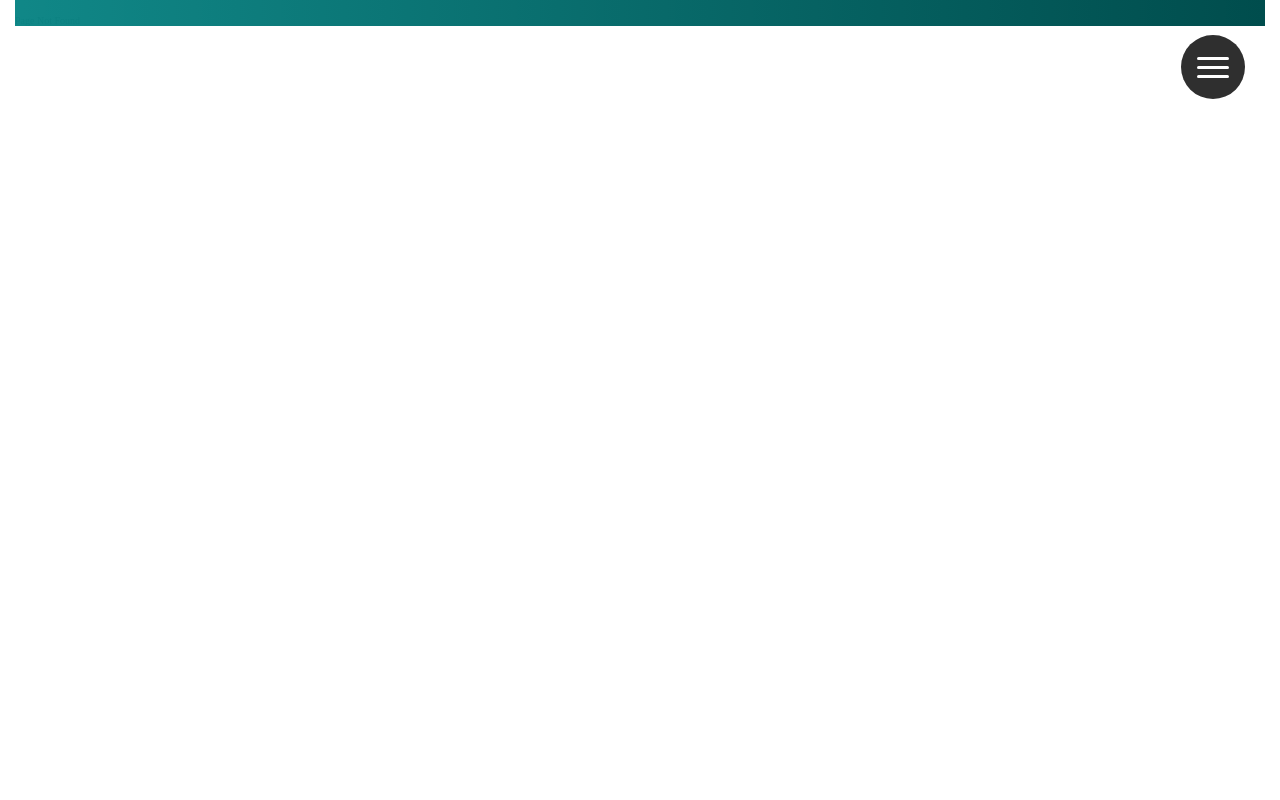
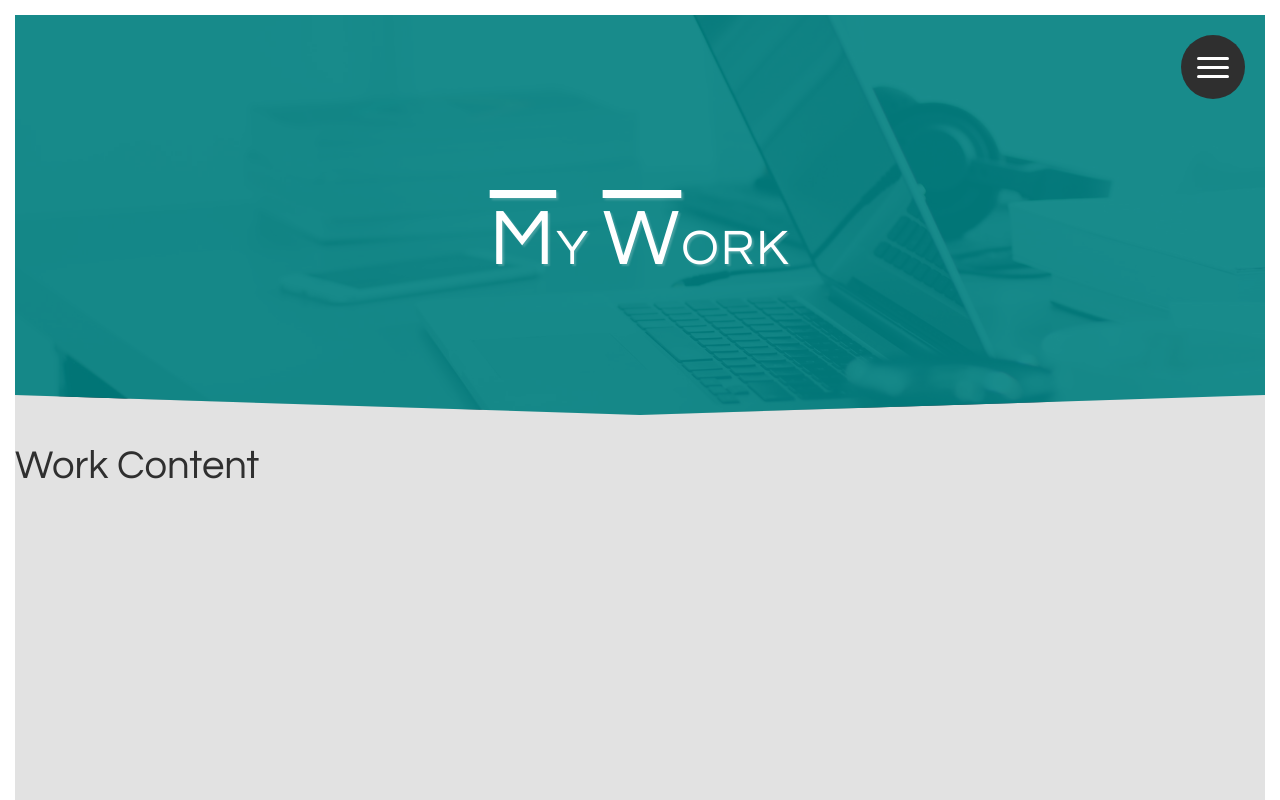
Before and after one commit to alanespinet/alanespinet, a React app: page /work in a window 1280 px wide. Before the commit this address had no page. Shown: the top 800 px of the page. Built offline with nearby package versions, Linux system fonts and the light colour scheme; some icons are missing.

Commit message:
Work Page Init

```diff
--- a/src/animations/components/AHomeWork.js
+++ b/src/animations/components/AHomeWork.js
@@ -1,24 +1,24 @@
-import { TimelineMax } from 'gsap/all';
-
-let aHomeWork_scrollPoint = 0;
-let aHomeWork_worksOnScreen = false;
-let aHomeWork_offsetTop = null;
-let aHomeWork_offsetTl;
-
-export default () => {
-  aHomeWork_offsetTop = document.getElementById('home__work').offsetTop;
-  aHomeWork_offsetTl = new TimelineMax({ paused: true });
-}
-
-const aHomeWork_showWhenScroll = e => {
-  if(!aHomeWork_worksOnScreen){
-    aHomeWork_scrollPoint = window.pageYOffset || document.documentElement.scrollTop || document.body.scrollTop || 0;
-    if(aHomeWork_offsetTop - aHomeWork_scrollPoint < 400){
-      aHomeWork_offsetTl.play();
-      aHomeWork_worksOnScreen = true;
-    }
-  }
-}
-
-window.onload = aHomeWork_showWhenScroll;
-window.onscroll = aHomeWork_showWhenScroll;
+// import { TimelineMax } from 'gsap/all';
+//
+// let aHomeWork_scrollPoint = 0;
+// let aHomeWork_worksOnScreen = false;
+// let aHomeWork_offsetTop = null;
+// let aHomeWork_offsetTl;
+//
+// export default () => {
+//   aHomeWork_offsetTop = document.getElementById('home__work').offsetTop;
+//   aHomeWork_offsetTl = new TimelineMax({ paused: true });
+// }
+//
+// const aHomeWork_showWhenScroll = e => {
+//   if(!aHomeWork_worksOnScreen){
+//     aHomeWork_scrollPoint = window.pageYOffset || document.documentElement.scrollTop || document.body.scrollTop || 0;
+//     if(aHomeWork_offsetTop - aHomeWork_scrollPoint < 400){
+//       aHomeWork_offsetTl.play();
+//       aHomeWork_worksOnScreen = true;
+//     }
+//   }
+// }
+//
+// window.onload = aHomeWork_showWhenScroll;
+// window.onscroll = aHomeWork_showWhenScroll;
--- a/src/components/App.js
+++ b/src/components/App.js
@@ -3,6 +3,8 @@ import createHistory from 'history/createBrowserHistory';
 import { Router, Route, Switch } from 'react-router-dom';
 
 import Home from './screens/Home';
+import Work from './screens/Work';
+
 import PageNotFound from './screens/PageNotFound';
 import Footer from './common/Footer';
 import Header from './common/Header';
@@ -18,6 +20,7 @@ export default class App extends React.Component {
           <Header />
           <Switch>
             <Route exact path="/" component={Home} />
+            <Route path="/work" component={Work} />
             <Route component={PageNotFound} />
           </Switch>
           <Footer />
--- /dev/null
+++ b/src/components/common/PageHero.js
@@ -0,0 +1,14 @@
+import React from 'react';
+import PageTitle from './PageTitle';
+
+const PageHero = props => (
+  <div className="page-hero" style={{ backgroundImage: `url(${props.heroImage})` }}>
+    <div className="page-hero__overlay"></div>
+
+    <PageTitle>
+      {props.children}
+    </PageTitle>
+  </div>
+);
+
+export default PageHero;
--- /dev/null
+++ b/src/components/common/PageTitle.js
@@ -0,0 +1,9 @@
+import React from 'react';
+
+export default props => (
+  <div className="page-title">
+    <h1>
+      { props.children }
+    </h1>
+  </div>
+);
--- a/src/components/screens/Home/HomeWork.js
+++ b/src/components/screens/Home/HomeWork.js
@@ -1,14 +1,9 @@
 import React, { Component } from 'react';
-import AHomeWork from '../../../animations/components/AHomeWork';
 import ProjectsList from '../../common/ProjectsList';
 
 import Button from '../../common/Button';
 
 class HomeWork extends Component {
-
-  componentDidMount(){
-    AHomeWork();
-  }
 
   onWebsitesPortfolioClick(e){
     e.preventDefault();
--- /dev/null
+++ b/src/components/screens/Work/WorkContent.js
@@ -0,0 +1,14 @@
+import React, { Component } from 'react';
+
+class WorkContent extends Component {
+
+  render(){
+    return (
+      <div className="work-content">
+        <h2>Work Content</h2>
+      </div>
+    );
+  }
+}
+
+export default WorkContent;
--- /dev/null
+++ b/src/components/screens/Work/index.js
@@ -0,0 +1,21 @@
+import React, { Component } from 'react';
+
+import PageHero from '../../common/PageHero';
+import WorkContent from './WorkContent';
+
+class Work extends Component {
+
+  render(){
+    return (
+      <div className="work page">
+        <PageHero heroImage="/images/work_background.jpg"title="My Work">
+          <h1><span className="page-title__big-letter">M</span>y <span className="page-title__big-letter">W</span>ork</h1>
+        </PageHero>
+
+        <WorkContent />
+      </div>
+    );
+  }
+}
+
+export default Work;
--- a/src/styles/base/_base.scss
+++ b/src/styles/base/_base.scss
@@ -58,6 +58,10 @@ a {
   padding-right: 15px;
 }
 
+.page {
+  min-height: 100vh;
+}
+
 .fw-normal {
   font-weight: normal;
 }
--- /dev/null
+++ b/src/styles/components/_PageHero.scss
@@ -0,0 +1,23 @@
+.page-hero {
+  height: 40rem;
+  background-position: center;
+  background-size: cover;
+  background-repeat: no-repeat;
+  position: relative;
+
+  -webkit-clip-path: polygon(0 0, 100% 0, 100% 95%, 50% 100%, 0 95%);
+  clip-path: polygon(0 0, 100% 0, 100% 95%, 50% 100%, 0 95%);
+
+  display: flex;
+  justify-content: center;
+  align-items: center;
+
+  &__overlay {
+    background-color: rgba($teal, .9);
+    position: absolute;
+    width: 100%;
+    height: 100%;
+    top: 0;
+    left: 0;
+  }
+}
--- /dev/null
+++ b/src/styles/components/_PageTitle.scss
@@ -0,0 +1,21 @@
+.page-title {
+  position: relative;
+  z-index: 100;
+  text-align: center;
+
+
+  h1 {
+    color: $white;
+    text-transform: uppercase;
+    position: relative;
+    top: 12px;
+    letter-spacing: 2px;
+    font-weight: 300;
+    text-shadow: 2px 2px 2px rgba($white, .2);
+  }
+
+  &__big-letter {
+    font-size: 8rem;
+    text-decoration: overline;
+  }
+}
--- /dev/null
+++ b/src/styles/components/_WorkContent.scss
@@ -0,0 +1,7 @@
+.work-content {
+  background-color: lighten($dark-gray, 70%);
+  min-height: 800px;
+
+  margin-top: -12rem;
+  padding-top: 15rem;
+}
--- a/src/styles/styles.scss
+++ b/src/styles/styles.scss
@@ -7,3 +7,6 @@
 @import './components/Button';
 @import './components/Footer';
 @import './components/Header';
+@import './components/PageHero';
+@import './components/PageTitle';
+@import './components/WorkContent';
```
Also changed, not shown: public/images/work_background.jpg (added).
